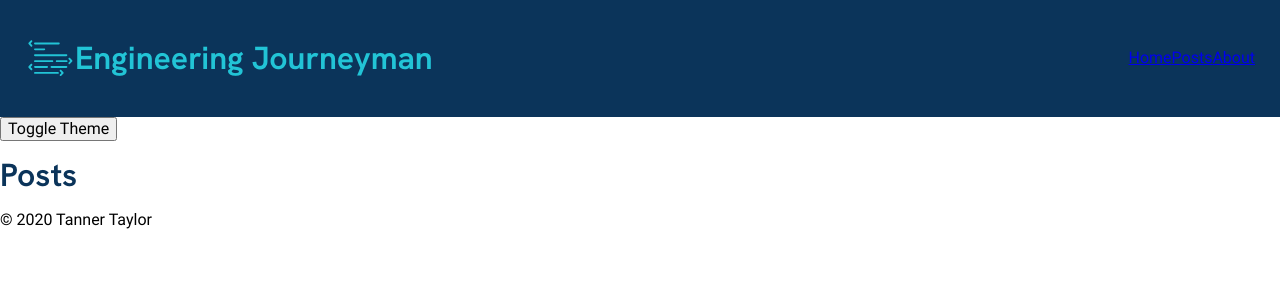
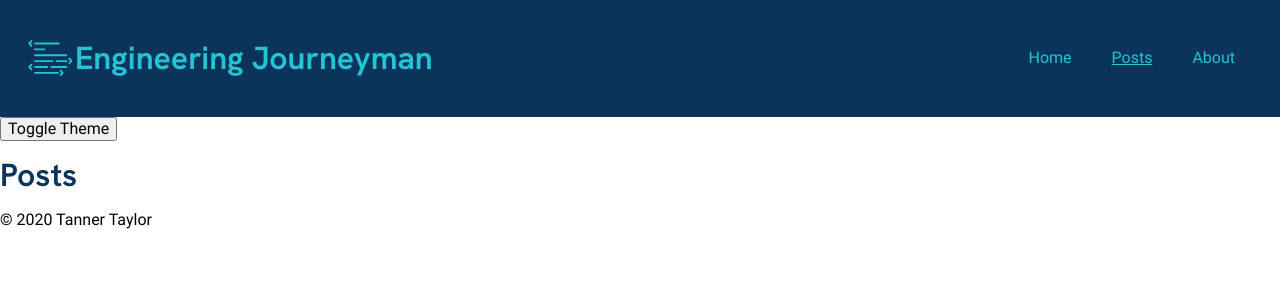
Before and after one commit to engineering-journeyman/engineering-journeyman.github.io, a Jekyll site: the page built from posts.md, in a window 1280 px wide. Shown: the top 300 px of the page. Built offline with Jekyll 4.4.1, drawn with Linux system fonts in a browser that asks for light colours.

```diff
--- a/_data/navigation.yml
+++ b/_data/navigation.yml
@@ -1,6 +1,6 @@
 - name: Home
   link: /
 - name: Posts
-  link: /posts
+  link: /posts/
 - name: About
-  link: /about
+  link: /about/
--- a/_layouts/main.html
+++ b/_layouts/main.html
@@ -53,7 +53,9 @@
 
             <nav class="flex-container flex-vertical-align">
                 {% for navItem in site.data.navigation %}
-                    <a href="{{ navItem.link }}">{{ navItem.name }}</a>
+                    <a href="{{ navItem.link }}" {% if page.url == navItem.link %}class="current-page"{% endif %}>
+                        {{ navItem.name }}
+                    </a>
                 {% endfor %}
             </nav>
         </header>
--- a/styles/main.css
+++ b/styles/main.css
@@ -1,3 +1,5 @@
+/* general styles */
+
 html, body {
     margin: 0;
     padding: 0;
@@ -13,6 +15,8 @@ h1, h2, h3, h4 {
     color: var(--foreground-heading-color);
 }
 
+/* header styles */
+
 header {
     background-color: var(--main-dark-color);
     padding: 25px;
@@ -21,6 +25,16 @@ header {
 .logo {
     color: var(--main-light-color);
     fill: var(--main-light-color);
+}
+
+nav a {
+    margin: 0 20px;
+    text-decoration: none;
+    color: var(--main-light-color);
+}
+
+nav a:hover, nav a.current-page {
+    text-decoration: underline;
 }
 
 /* flex styles */
```
Also changed, not shown: about.md (renamed from about/index.md, +1 -0 lines), posts.md (renamed from posts/index.md, +1 -0 lines).
